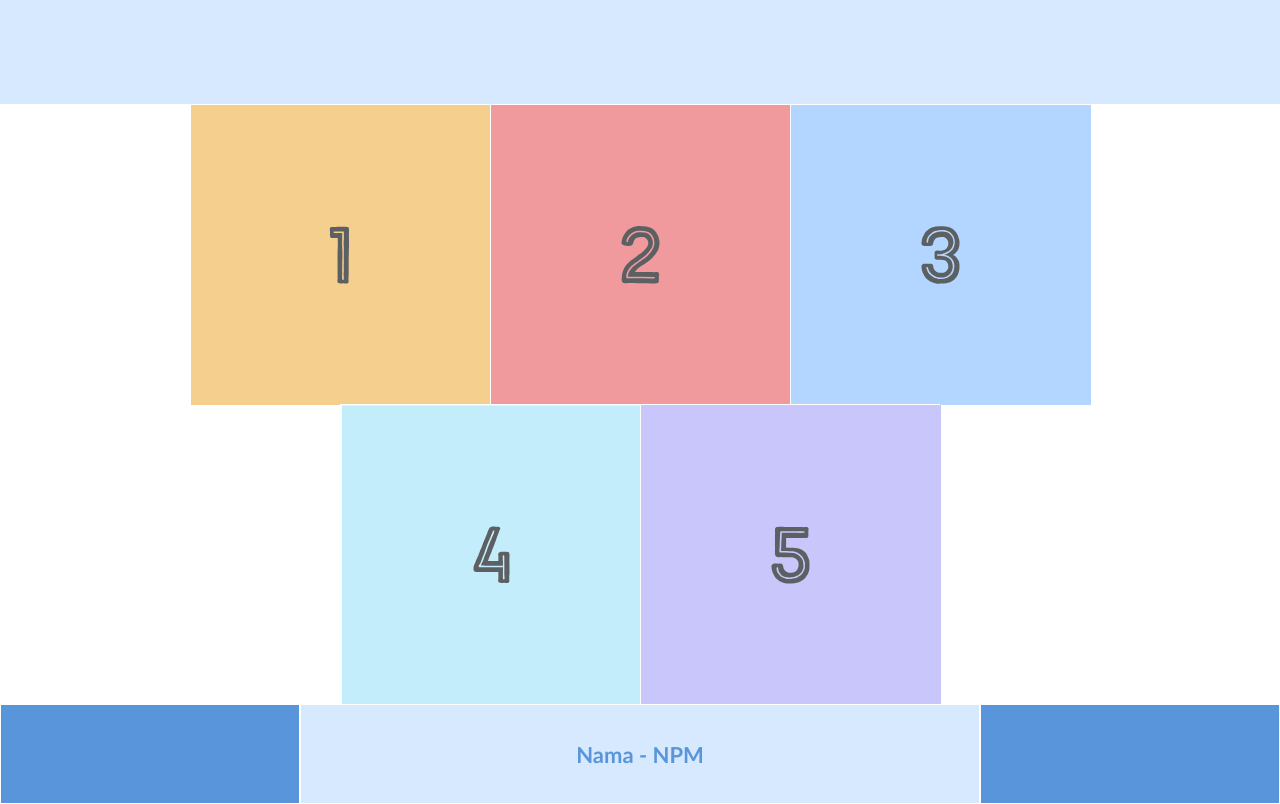
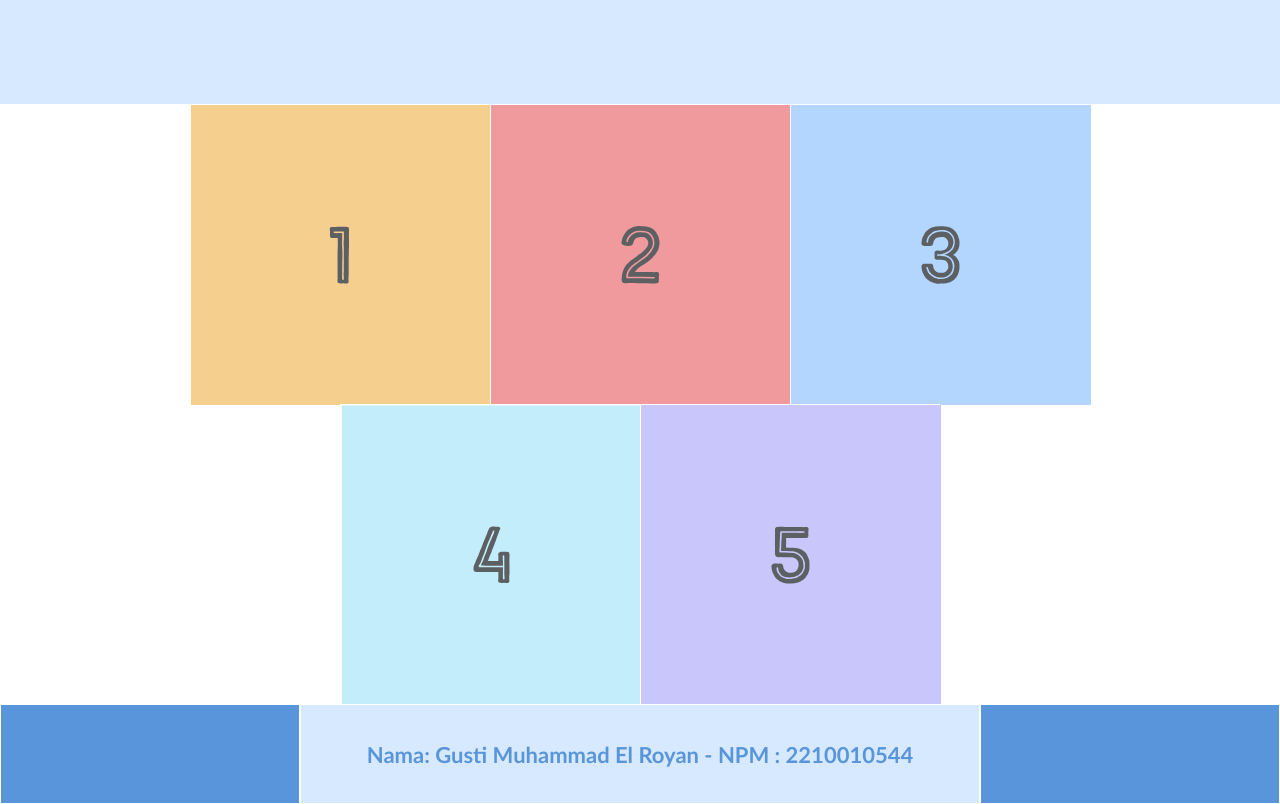
Before and after one commit to GustiMuhammadElRoyan/praktikum_web1_Sesi2, a plain HTML site: page LandingPage.html in a window 1280 px wide. Shown: the part 265-1069 px from the top of the page. Drawn offline with Linux system fonts and the light colour scheme.

Commit message:
Landing page 2 pak

```diff
--- a/LandingPage.html
+++ b/LandingPage.html
@@ -47,7 +47,7 @@
 
     <div class='footer'>
         <div class='footer-item footer-one'></div>
-        <div class='footer-item footer-two'>Nama - NPM</div>
+        <div class='footer-item footer-two'>Nama: Gusti Muhammad El Royan - NPM : 2210010544</div>
         <div class='footer-item footer-three'></div>
     </div>
 </body>
--- a/style.css
+++ b/style.css
@@ -41,4 +41,5 @@ h1 {
 .menu {
     border: 1px solid #fff;
     width: 900px;
+
 }
```
